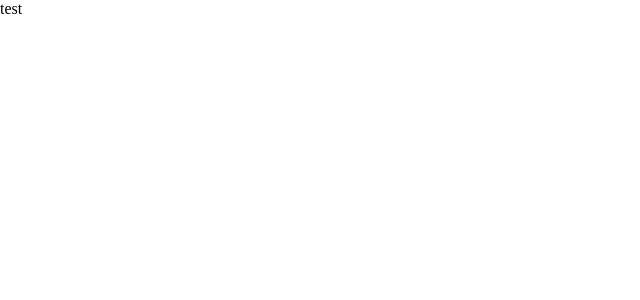
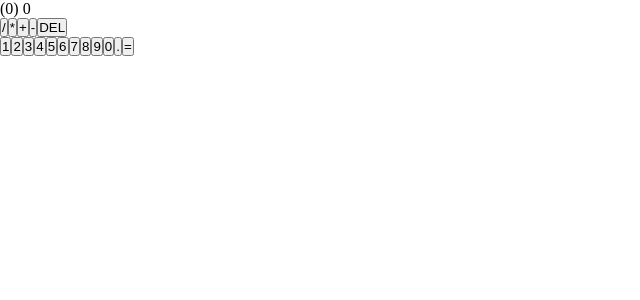
Before and after one commit to jennyq7/calculator-app, a React (Create React App) app: page / in a window 1280 px wide. Shown: the top 300 px of the page, without its empty margins (0-640 px from the left). Built offline with nearby package versions, Linux system fonts and the light colour scheme.

Commit message:
set up html for calculator and type

```diff
--- a/src/App.tsx
+++ b/src/App.tsx
@@ -2,9 +2,44 @@
 import './App.scss';
 
 function App() {
+
+  const createDigits = () => {
+    let digits : React.DetailedHTMLProps<React.ButtonHTMLAttributes<HTMLButtonElement>, HTMLButtonElement>[] = [];
+    for (let i = 1; i < 10; i++) {
+      digits.push(
+        <button key={i}>{i}</button>
+      )
+    }
+    return digits;
+  }
+
   return (
     <div className="App">
-      <p>test</p>
+      <div className="calculator">
+
+        <div className="display">
+          <span className="display__span">(0)</span> 0
+        </div>
+
+        <div className="operators">
+          <button>/</button>
+          <button>*</button>
+          <button>+</button>
+          <button>-</button>
+
+          <button>DEL</button>
+        </div>
+
+        <div className="digits">
+          <>{ createDigits() }</>
+          <button>0</button>
+          <button>.</button>
+          <button>=</button>
+        </div>
+
+
+
+      </div>
     </div>
   );
 }
--- a/src/partials/_variables.scss
+++ b/src/partials/_variables.scss
@@ -0,0 +1,6 @@
+$background-color: #fbb034;
+$wrapper: #485461;
+$screen: #4357692d;
+$equal: #f33d1d;
+$buttons: #503cd1;
+$text: #fff;
```
